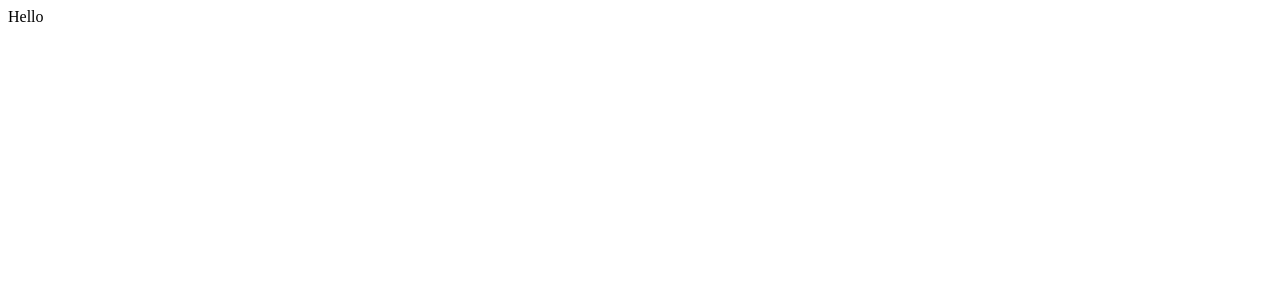
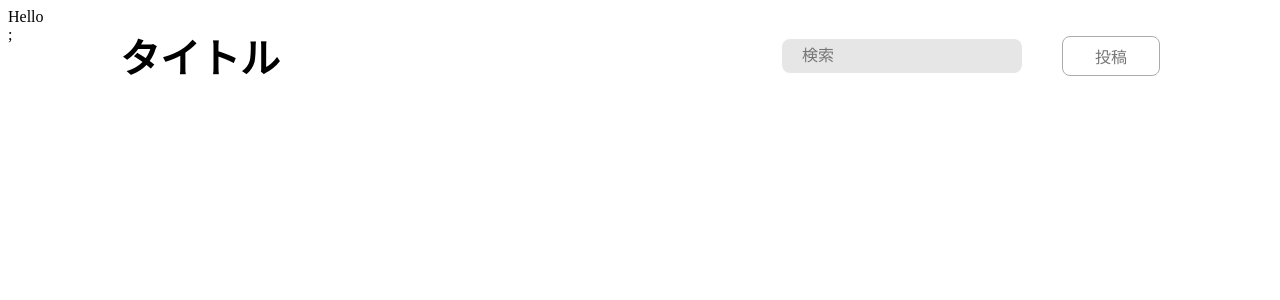
Before and after one commit to jigintern/2022-summer-2-b, a Next.js app: page / in a window 1280 px wide. Shown: the top 300 px of the page. Built offline with nearby package versions, Linux system fonts and the light colour scheme.

Commit message:
Update: ヘッダーの実装

```diff
--- /dev/null
+++ b/src/components/layout/Header.tsx
@@ -0,0 +1,43 @@
+import SearchBar from "src/components/SeachBar";
+import { Button } from "src/components/Button";
+
+const Header = () => {
+  return (
+    <header
+      style={{
+        width: "100%",
+        height: "120px",
+        position: "fixed",
+        top: "0",
+        left: "0",
+      }}
+    >
+      <div
+        style={{
+          padding: "0 120px",
+          display: "flex",
+          alignItems: "center",
+          justifyContent: "space-between",
+        }}
+      >
+        <h1
+          style={{
+            fontSize: "40px",
+            color: "1E1E1E",
+            display: "inline-flex",
+          }}
+        >
+          タイトル
+        </h1>
+        <div style={{ display: "flex", alignItems: "center" }}>
+          <div style={{ paddingRight: "40px" }}>
+            <SearchBar></SearchBar>
+          </div>
+          <Button>投稿</Button>
+        </div>
+      </div>
+    </header>
+  );
+};
+
+export default Header;
--- a/src/pages/_app.tsx
+++ b/src/pages/_app.tsx
@@ -1,5 +1,11 @@
 import type { AppProps } from "next/app";
+import Header from "src/components/layout/Header";
 
 export default function MyApp({ Component, pageProps }: AppProps) {
-  return <Component {...pageProps} />;
+  return (
+    <>
+      <Header></Header>
+      <Component {...pageProps} />;
+    </>
+  );
 }
```
